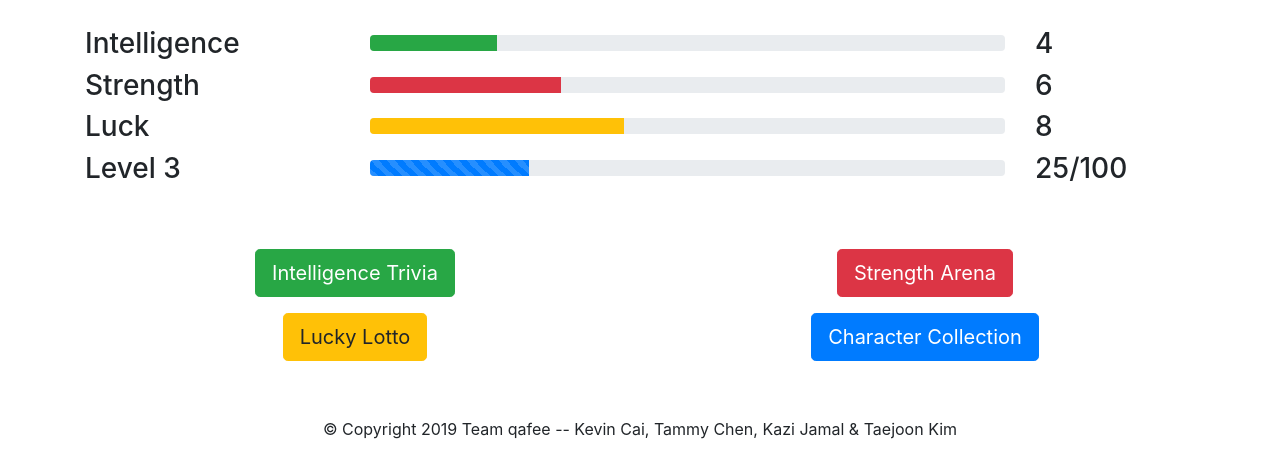
After one commit to Kevin16777216/qafee__caiK-chenT-jamalK-kimT, a Flask app: page /dashboard in a window 1280 px wide. The commit adds this page. Shown: the part 351-808 px from the top of the page. Run offline with Flask 2, Linux system fonts and the light colour scheme; the visitor is signed in with stand-in values (Sample User, id 1); some libraries are stand-ins or nearby versions.

Commit message:
added dashboard.html template

```diff
--- a/app.py
+++ b/app.py
@@ -7,7 +7,7 @@ app = Flask(__name__)
 app.secret_key = os.urandom(32)
 
 #sets up database
-DB_FILE = "odyssey.db"
+DB_FILE = "rammm.db"
 db = sqlite3.connect(DB_FILE, check_same_thread=False) #open if file exists, otherwise create
 c = db.cursor() #facilitate db operations
 
@@ -86,10 +86,7 @@ def logout():
 
 @app.route("/dashboard")
 def dashboard():
-    if "userID" in session:
-        return render_template('dashboard.html')
-    else:
-        return redirect(url_for('login'))
+    return render_template('dashboard.html')
 
 
 if __name__ == "__main__":
--- a/doc/devlog.txt
+++ b/doc/devlog.txt
@@ -12,3 +12,6 @@ Fixed minor error in design.pdf.
 
 jamalK -- 2019-11-18 14:49
 Added base html and app.py files.
+
+jamalK -- 209-11-19 12:30
+Added dashboard.html template which is not using jinja yet.
--- a/templates/base.html
+++ b/templates/base.html
@@ -7,10 +7,34 @@
     {% endblock %}
     <link rel="stylesheet" href="https://stackpath.bootstrapcdn.com/bootstrap/4.3.1/css/bootstrap.min.css" integrity="sha384-ggOyR0iXCbMQv3Xipma34MD+dH/1fQ784/j6cY/iJTQUOhcWr7x9JvoRxT2MZw1T" crossorigin="anonymous">
   </head>
+
   <header>
-    <center>
-      <h1>Rick and Morty's Minigame Madness</h1>
-    </center>
+    <nav class="navbar navbar-expand-lg navbar-light" style="background-color: lightgray;">
+      <a class="navbar-brand" href="/dashboard">Rick and Morty's Minigame Madness</a>
+      <button class="navbar-toggler" type="button" data-toggle="collapse" data-target="#navbarSupportedContent" aria-controls="navbarSupportedContent" aria-expanded="false" aria-label="Toggle navigation">
+	<span class="navbar-toggler-icon"></span>
+      </button>
+      <div class="collapse navbar-collapse" id="navbarSupportedContent">
+	<ul class="navbar-nav mr-auto">
+	  <li class="nav-item dropdown">
+            <a class="nav-link dropdown-toggle" href="#" id="navbarDropdown" role="button" data-toggle="dropdown" aria-haspopup="true" aria-expanded="false">
+              Minigames
+            </a>
+            <div class="dropdown-menu" aria-labelledby="navbarDropdown">
+              <a class="dropdown-item" href="/trivia">Intelligence Trivia</a>
+              <a class="dropdown-item" href="/strength">Strength Arena</a>
+              <a class="dropdown-item" href="/lotto">Lucky Lotto</a>
+            </div>
+	  </li>
+	  <li class="nav-item">
+            <a class="nav-link" href="/collection">Character Collection</a>
+	  </li>
+	</ul>
+	<form class="form-inline my-2 my-lg-0" action="/logout">
+	  <button class="btn btn-danger my-2 my-sm-0" type="submit">Logout</button>
+	</form>
+      </div>
+    </nav>
   </header>
 
   <body>
@@ -20,7 +44,7 @@
     <script src="https://cdnjs.cloudflare.com/ajax/libs/popper.js/1.14.7/umd/popper.min.js" integrity="sha384-UO2eT0CpHqdSJQ6hJty5KVphtPhzWj9WO1clHTMGa3JDZwrnQq4sF86dIHNDz0W1" crossorigin="anonymous"></script>
     <script src="https://stackpath.bootstrapcdn.com/bootstrap/4.3.1/js/bootstrap.min.js" integrity="sha384-JjSmVgyd0p3pXB1rRibZUAYoIIy6OrQ6VrjIEaFf/nJGzIxFDsf4x0xIM+B07jRM" crossorigin="anonymous"></script>
   </body>
-  <footer>
+  <footer class="container text-center">
     {% block footer %} {% endblock %}
     <p>&copy; Copyright 2019 Team qafee -- Kevin Cai, Tammy Chen, Kazi Jamal & Taejoon Kim</p>
   </footer>
--- /dev/null
+++ b/templates/dashboard.html
@@ -0,0 +1,101 @@
+{% extends "base.html" %}
+
+{% block title %}Dashboard{% endblock %}
+
+{% block body %}
+<div class="my-4 container text-center">
+<h1 class="font-weight-bold">Welcome to your Dashboard</h1>
+{% for message in get_flashed_messages() %}
+<i>{{ message }}</i>
+{% endfor %}
+</div>
+
+<div id="character" class="my-5 container text-center">
+  <div class="row">
+    <div class="col-sm">
+      <img src="https://rickandmortyapi.com/api/character/avatar/2.jpeg" width="200" alt="character image" style="border: 8px outset black">
+    </div>
+    <div class="col-sm my-auto">
+      <h1>Morty Smith</h1>
+    </div>
+    <div class="col-sm my-auto">
+      <img class="d-inline" src="/static/gold.png" width="100" alt="gold">
+      <h1 class="d-inline">9</h1>
+    </div>
+  </div>
+</div>
+
+<div id="stats" class="my-5 container">
+  <div class="row">
+    <div class="col-sm-3">
+      <h3>Intelligence</h3>
+    </div>
+    <div class="col-sm-7 pt-2">
+      <div class="progress">
+	<div class="progress-bar bg-success" role="progressbar" style="width: 20%" aria-valuenow="4" aria-valuemin="0" aria-valuemax="20"></div>
+      </div>
+    </div>
+    <div class="col-sm-2">
+      <h3>4</h3>
+    </div>
+  </div>
+  <div class="row">
+    <div class="col-sm-3">
+      <h3>Strength</h3>
+    </div>
+    <div class="col-sm-7 pt-2">
+      <div class="progress">
+	<div class="progress-bar bg-danger" role="progressbar" style="width: 30%" aria-valuenow="6" aria-valuemin="0" aria-valuemax="20"></div>
+      </div>
+    </div>
+    <div class="col-sm-2">
+      <h3>6</h3>
+    </div>
+  </div>
+  <div class="row">
+    <div class="col-sm-3">
+      <h3>Luck</h3>
+    </div>
+    <div class="col-sm-7 pt-2">
+      <div class="progress">
+	<div class="progress-bar bg-warning" role="progressbar" style="width: 40%" aria-valuenow="8" aria-valuemin="0" aria-valuemax="20"></div>
+      </div>
+    </div>
+    <div class="col-sm-2">
+      <h3>8</h3>
+    </div>
+  </div>
+  <div class="row">
+    <div class="col-sm-3">
+      <h3>Level 3</h3>
+    </div>
+    <div class="col-sm-7 pt-2">
+      <div class="progress">
+	<div class="progress-bar bg-primary progress-bar-striped" role="progressbar" style="width: 25%" aria-valuenow="25" aria-valuemin="0" aria-valuemax="100"></div>
+      </div>
+    </div>
+    <div class="col-sm-2">
+      <h3>25/100</h3>
+    </div>
+  </div>
+</div>
+
+<div id="minigames" class="my-5 container text-center">
+  <div class="row">
+    <div class="my-2 col-sm">
+      <a href="/trivia" class="btn btn-success btn-lg">Intelligence Trivia</a>
+    </div>
+    <div class="my-2 col-sm">
+      <a href="/strength" class="btn btn-danger btn-lg">Strength Arena</a>
+    </div>
+  </div>
+  <div class="row">
+    <div class="my-2 col-sm">
+      <a href="/lotto" class="btn btn-warning btn-lg">Lucky Lotto</a>
+    </div>
+    <div class="my-2 col-sm">
+      <a href="/collection" class="btn btn-primary btn-lg">Character Collection</a>
+    </div>
+  </div>
+</div>
+{% endblock %}
```
Also changed, not shown: rammm.db (added), static/gold.png (added).
